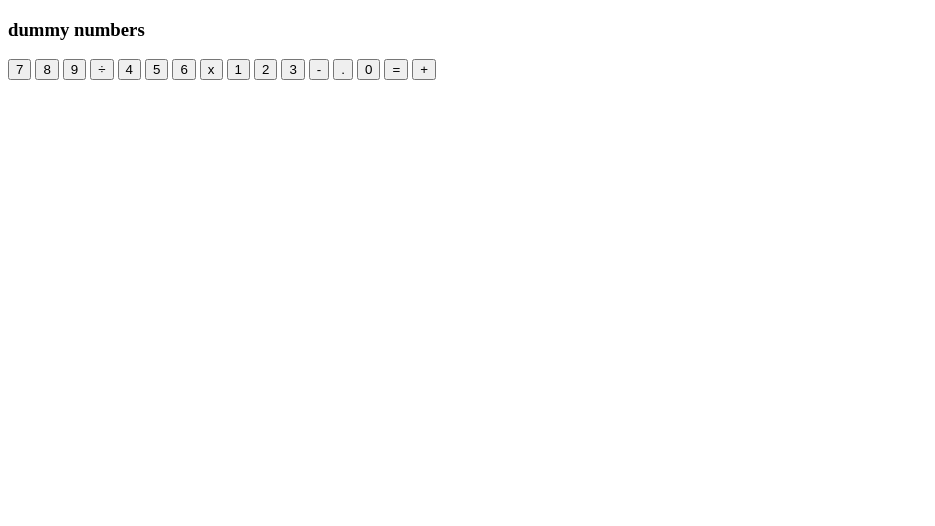
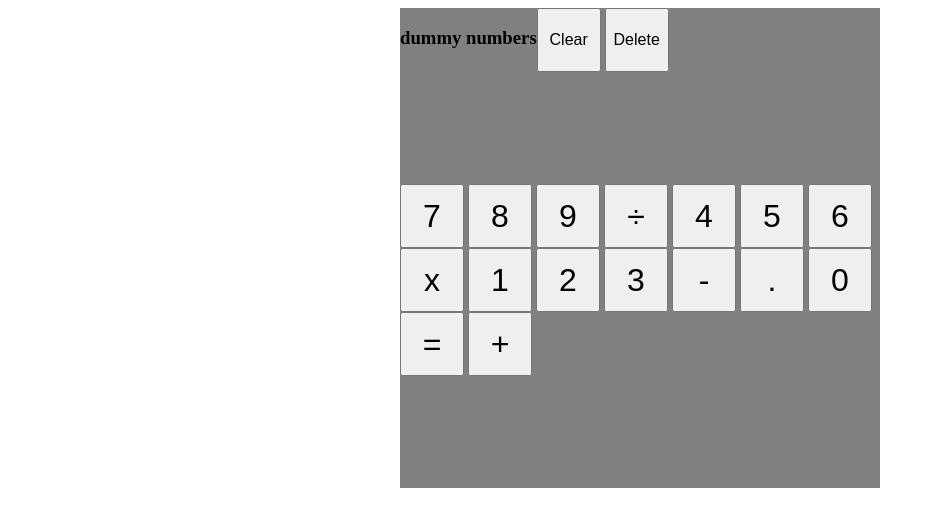
Before and after one commit to piercepatrick/calculator, a plain HTML site: page index.html in a window 1280 px wide. Shown: the whole page, without its empty margins (0-935 px from the left). Drawn offline with Linux system fonts and the light colour scheme.

Commit message:
add clear and delete buttons, gray background, start formatting

```diff
--- a/index.html
+++ b/index.html
@@ -16,27 +16,28 @@
       <h3>dummy numbers</h3>
     </div>
 
-    <div class="clearDeleteContainer">
-
+    <div id="clearDeleteContainer">
+        <button id='clear' type='button' class='topButtons'>Clear</button>
+        <button id='delete' type='button' class='topButtons'>Delete</button>
     </div>
 
-    <div class="buttonContainer">
-      <button id='seven' type='button'>7</button>
-      <button id='eight' type='button'>8</button>
-      <button id='nine' type='button'>9</button>
-      <button id='divide' type='button'>÷</button>
-      <button id='four' type='button'>4</button>
-      <button id='five' type='button'>5</button>
-      <button id='six' type='button'>6</button>
-      <button id='multiply' type='button'>x</button>
-      <button id='one' type='button'>1</button>
-      <button id='two' type='button'>2</button>
-      <button id='three' type='button'>3</button>
-      <button id='subtract' type='button'>-</button>
-      <button id='decimal' type='button'>.</button>
-      <button id='zero' type='button'>0</button>
-      <button id='equals' type='button'>=</button>
-      <button id='add' type='button'>+</button>
+    <div id="buttonContainer">
+      <button id='seven' class='buttons' type='button'>7</button>
+      <button id='eight' type='button' class='buttons'>8</button>
+      <button id='nine' type='button' class='buttons'>9</button>
+      <button id='divide' type='button' class='buttons'>÷</button>
+      <button id='four' type='button' class='buttons'>4</button>
+      <button id='five' type='button' class='buttons'>5</button>
+      <button id='six' type='button' class='buttons'>6</button>
+      <button id='multiply' type='button' class='buttons'>x</button>
+      <button id='one' type='button' class='buttons'>1</button>
+      <button id='two' type='button' class='buttons'>2</button>
+      <button id='three' type='button' class='buttons'>3</button>
+      <button id='subtract' type='button' class='buttons'>-</button>
+      <button id='decimal' type='button' class='buttons'>.</button>
+      <button id='zero' type='button' class='buttons'>0</button>
+      <button id='equals' type='button' class='buttons'>=</button>
+      <button id='add' type='button' class='buttons'>+</button>
 
     </div>
   </div>
--- a/styles.css
+++ b/styles.css
@@ -1 +1,21 @@
-css
+#container {
+    background: gray;
+    height: 60vmin;
+    width: 60vmin;
+    margin: auto;
+    display: flex;
+    flex-direction: row;
+    flex-wrap: wrap;
+}
+
+.topButtons {
+    font-size: 1em;
+    width: 5vw;
+    height: 5vw;
+}
+
+.buttons {
+    font-size: 2em;
+    width: 5vw;
+    height: 5vw;
+}
```
